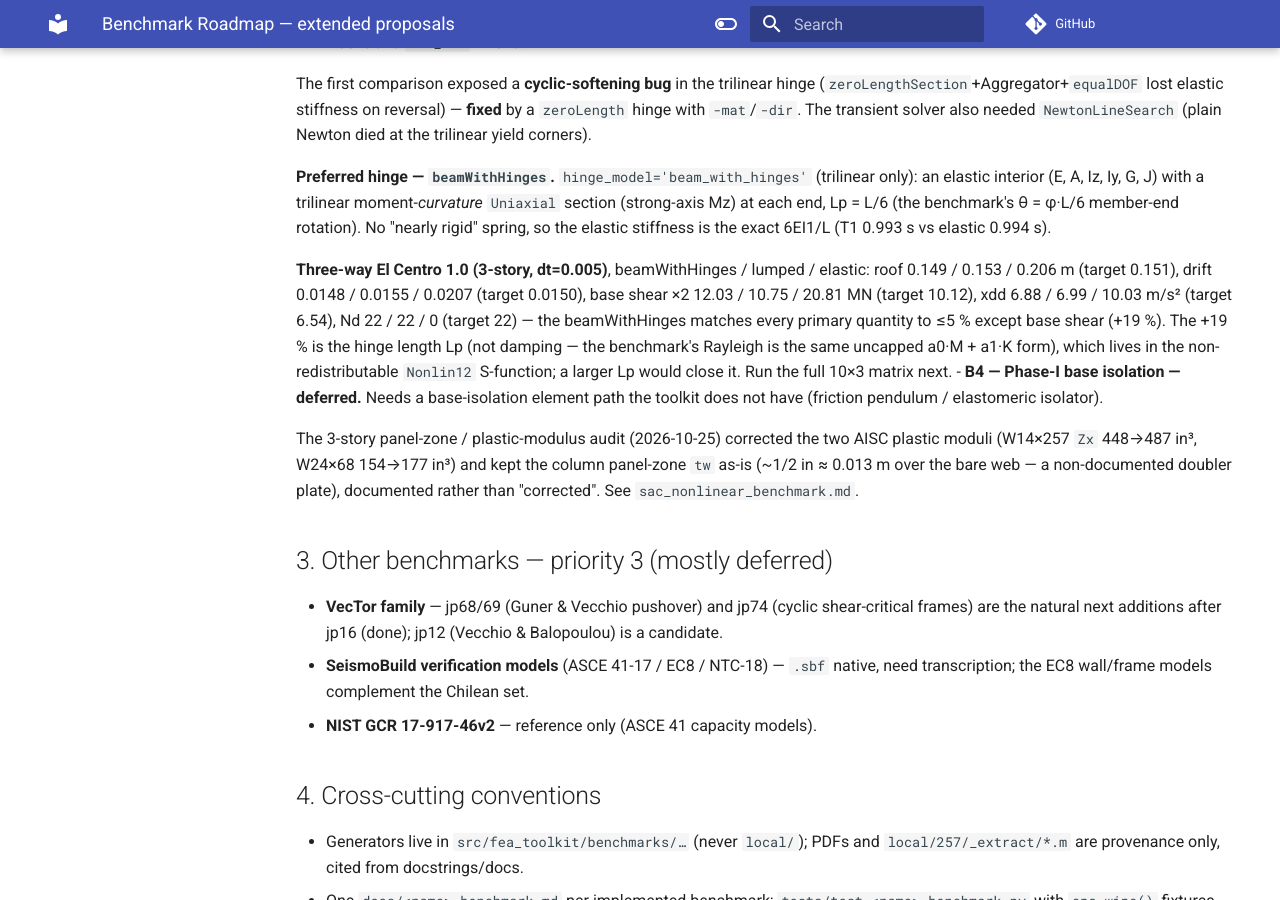
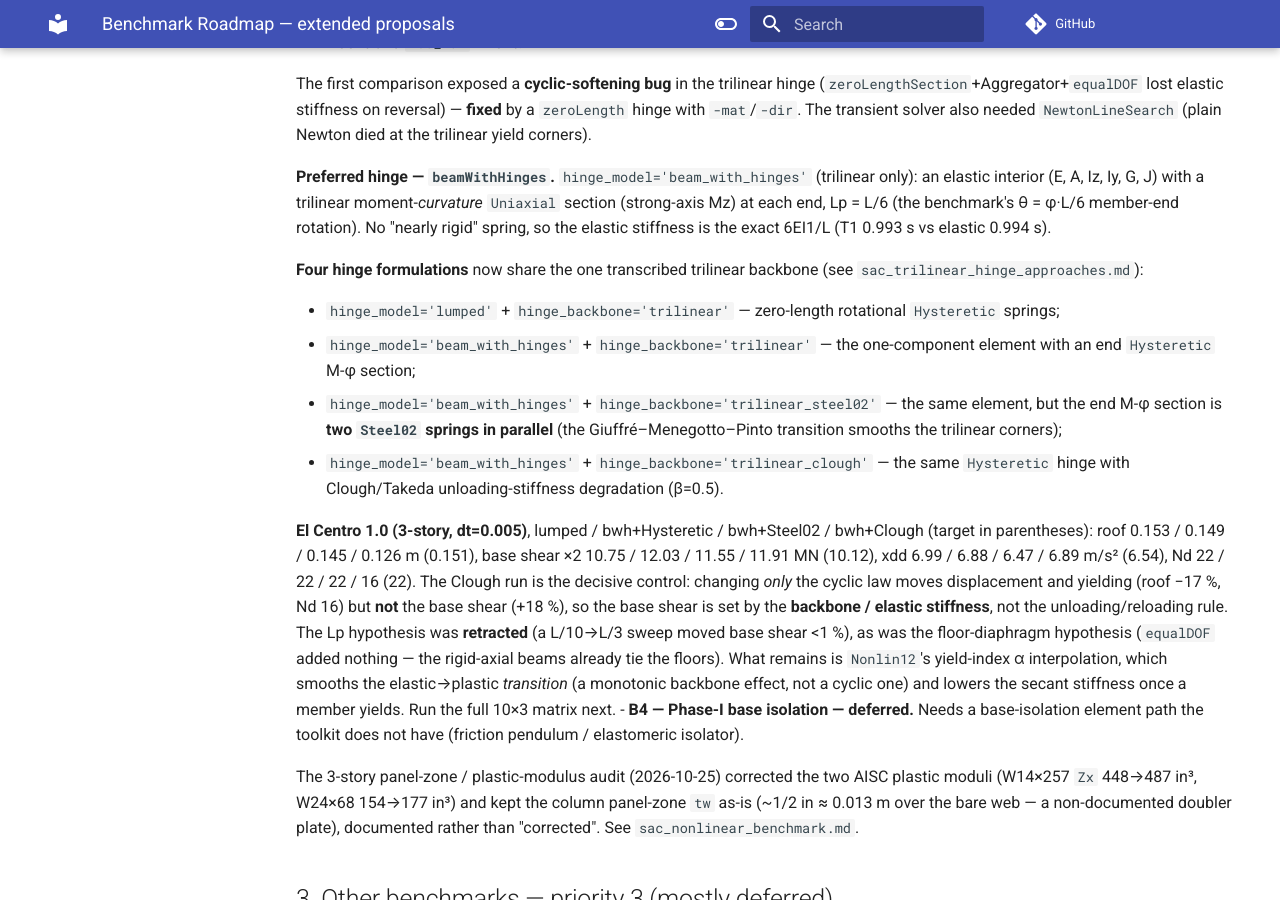
Before and after one commit to boustrephon/fea_toolkit, an MkDocs documentation site: the page built from docs/benchmark_roadmap.md, in a window 1280 px wide and 900 px high, scrolled down 2721 px. Built offline with MkDocs 1.6.1 and Material for MkDocs 9.7.7, drawn with Linux system fonts in a browser that asks for light colours; comment, search, counter and statistics services are not loaded.

Commit message:
feat(benchmarks): add trilinear_steel02 and trilinear_clough hinge formulations
Two more cyclic formulations for the SAC beamWithHinges trilinear hinge, sharing the transcribed mat_tbl backbone: two Steel02 springs in parallel (smooth GMP transition) and Hysteretic with Clough/Takeda unloading-stiffness degradation. Four-way El Centro 1.0 comparison shows the base shear is set by the backbone/elastic stiffness, not the cyclic law (the Clough run moves displacement and Nd but leaves base shear at +18%). Documented in docs/sac_trilinear_hinge_approaches.md.

```diff
--- a/docs/benchmark_roadmap.md
+++ b/docs/benchmark_roadmap.md
@@ -157,15 +157,35 @@ frames under the ten record cases — is planned as an A0–A4 sequence:
   (the benchmark's θ = φ·L/6 member-end rotation).  No "nearly rigid" spring,
   so the elastic stiffness is the exact 6EI1/L (T1 0.993 s vs elastic 0.994 s).
 
-  **Three-way El Centro 1.0 (3-story, dt=0.005)**, beamWithHinges / lumped /
-  elastic: roof 0.149 / 0.153 / 0.206 m (target 0.151), drift
-  0.0148 / 0.0155 / 0.0207 (target 0.0150), base shear ×2
-  12.03 / 10.75 / 20.81 MN (target 10.12), xdd 6.88 / 6.99 / 10.03 m/s²
-  (target 6.54), Nd 22 / 22 / 0 (target 22) — the beamWithHinges matches every
-  primary quantity to ≤5 % except base shear (+19 %).  The +19 % is the hinge
-  length Lp (not damping — the benchmark's Rayleigh is the same uncapped
-  a0·M + a1·K form), which lives in the non-redistributable ``Nonlin12``
-  S-function; a larger Lp would close it.  Run the full 10×3 matrix next.
+  **Four hinge formulations** now share the one transcribed trilinear backbone
+  (see `sac_trilinear_hinge_approaches.md`):
+
+  * `hinge_model='lumped'` + `hinge_backbone='trilinear'` — zero-length
+    rotational `Hysteretic` springs;
+  * `hinge_model='beam_with_hinges'` + `hinge_backbone='trilinear'` — the
+    one-component element with an end `Hysteretic` M-φ section;
+  * `hinge_model='beam_with_hinges'` + `hinge_backbone='trilinear_steel02'` —
+    the same element, but the end M-φ section is **two `Steel02` springs in
+    parallel** (the Giuffré–Menegotto–Pinto transition smooths the trilinear
+    corners);
+  * `hinge_model='beam_with_hinges'` + `hinge_backbone='trilinear_clough'` —
+    the same `Hysteretic` hinge with Clough/Takeda unloading-stiffness
+    degradation (β=0.5).
+
+  **El Centro 1.0 (3-story, dt=0.005)**, lumped / bwh+Hysteretic /
+  bwh+Steel02 / bwh+Clough (target in parentheses): roof 0.153 / 0.149 /
+  0.145 / 0.126 m (0.151), base shear ×2 10.75 / 12.03 / 11.55 / 11.91 MN
+  (10.12), xdd 6.99 / 6.88 / 6.47 / 6.89 m/s² (6.54), Nd 22 / 22 / 22 / 16
+  (22).  The Clough run is the decisive control: changing *only* the cyclic law
+  moves displacement and yielding (roof −17 %, Nd 16) but **not** the base
+  shear (+18 %), so the base shear is set by the **backbone / elastic
+  stiffness**, not the unloading/reloading rule.  The Lp hypothesis was
+  **retracted** (a L/10→L/3 sweep moved base shear <1 %), as was the
+  floor-diaphragm hypothesis (`equalDOF` added nothing — the rigid-axial beams
+  already tie the floors).  What remains is ``Nonlin12``'s yield-index α
+  interpolation, which smooths the elastic→plastic *transition* (a monotonic
+  backbone effect, not a cyclic one) and lowers the secant stiffness once a
+  member yields.  Run the full 10×3 matrix next.
 - **B4 — Phase-I base isolation — deferred.** Needs a base-isolation element
   path the toolkit does not have (friction pendulum / elastomeric isolator).
 
--- a/mkdocs.yml
+++ b/mkdocs.yml
@@ -159,6 +159,7 @@ nav:
       - Shear-Building Benchmark (T2): shear_building_benchmark.md
       - SAC 3-Story Frame Benchmark (T2): sac_benchmark.md
       - SAC 3-Story Nonlinear Benchmark (T4): sac_nonlinear_benchmark.md
+      - SAC Trilinear Hinge — Four Approaches: sac_trilinear_hinge_approaches.md
       - Tcl Model Import: tcl_import.md
   - Tool-Specific Workflows:
       - Xara/OpenSeesRT Tcl Runtime: xara_tcl_runtime_guide.md
```
Also changed, not shown: docs/sac_trilinear_hinge_approaches.md (added, +230 -0 lines), 4 other files.
